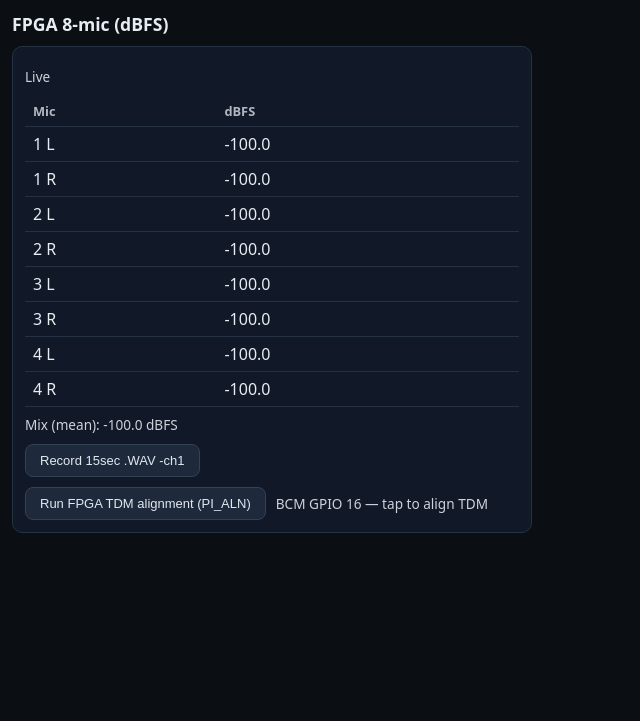
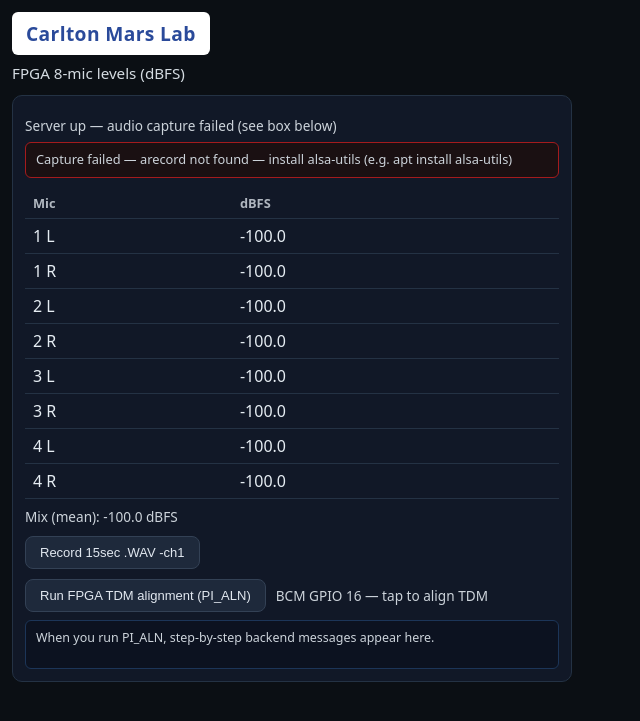
Before and after one commit to paaik/raspberry_pi_mic_setup, a FastAPI app: page / in a window 1280 px wide. Shown: the top 721 px of the page, without its empty margins (0-640 px from the left). Run offline with FastAPI, Linux system fonts and the light colour scheme.

Commit message:
does alsa capture

```diff
--- a/audio/capture_alsa.py
+++ b/audio/capture_alsa.py
@@ -2,7 +2,7 @@ import re
 import subprocess
 import threading
 from dataclasses import dataclass
-from typing import Optional
+from typing import Callable, Optional
 
 import numpy as np
 
@@ -126,7 +126,7 @@ class AlsaI2SMicCapture:
         if self.aln_bcm is not None:
             self._aln_gpio_ready = try_init_aln_output(self.aln_bcm)
 
-    def run_aln_alignment_now(self) -> None:
+    def run_aln_alignment_now(self, on_status: Optional[Callable[[str], None]] = None) -> None:
         """
         Run PI_ALN + PCM discard/sync sequence (call only with arecord running on this object).
         """
@@ -146,6 +146,7 @@ class AlsaI2SMicCapture:
             channels=self.channels,
             block_bytes=self._bytes_per_block,
             aln_set=aln_set,
+            on_status=on_status,
         )
 
     def stop(self) -> None:
--- a/server.py
+++ b/server.py
@@ -83,6 +83,17 @@ class AudioPipeline:
         self._aln_align_done = threading.Event()
         self._aln_align_error: Optional[str] = None
 
+        # Diagnostics for /health (written from capture thread; reads are best-effort).
+        self.capture_state = "starting"
+        self.capture_error: Optional[str] = None
+        self.pcm_blocks = 0
+        self.last_block_peak = 0
+        self.aln_align_active = False
+        self.aln_backend_status = ""
+
+    def _on_aln_detail(self, msg: str) -> None:
+        self.aln_backend_status = msg
+
     def start(self) -> None:
         if self._thread is not None:
             return
@@ -99,28 +110,50 @@ class AudioPipeline:
             pass
 
     def _run_capture_loop(self) -> None:
+        self.capture_state = "starting"
+        self.capture_error = None
         try:
             if shutil.which("arecord") is None:
-                # Running on a dev machine without ALSA utilities.
+                self.capture_state = "failed"
+                self.capture_error = "arecord not found — install alsa-utils (e.g. apt install alsa-utils)"
                 return
 
             self.capture.start()
-        except Exception:
-            # Keep zeros in the dashboard rather than crashing the server.
+        except Exception as e:
+            self.capture_state = "failed"
+            self.capture_error = str(e) or repr(e)
             return
 
+        self.capture_state = "running"
+
         while not self._stop.is_set():
-            if self._aln_align_requested.is_set():
-                self._aln_align_requested.clear()
-                err: Optional[str] = None
-                try:
-                    self.capture.run_aln_alignment_now()
-                except Exception as e:
-                    err = str(e)
-                self._finish_aln_align(err)
-                continue
+            try:
+                if self._aln_align_requested.is_set():
+                    self._aln_align_requested.clear()
+                    self.aln_align_active = True
+                    self.aln_backend_status = "Starting PI_ALN handshake…"
+                    err: Optional[str] = None
+                    try:
+                        self.capture.run_aln_alignment_now(on_status=self._on_aln_detail)
+                    except Exception as e:
+                        err = str(e)
+                        self.aln_backend_status = f"ALN error: {err}"
+                    finally:
+                        self.aln_align_active = False
+                    self._finish_aln_align(err)
+                    continue
 
-            samples = self.capture.read_block()
+                samples = self.capture.read_block()
+            except Exception as e:
+                self.capture_state = "failed"
+                self.capture_error = f"{type(e).__name__}: {e}"
+                break
+
+            self.pcm_blocks += 1
+            try:
+                self.last_block_peak = int(np.max(np.abs(samples)))
+            except Exception:
+                self.last_block_peak = 0
             if self._recording:
                 with self._record_lock:
                     if self._recording:
@@ -267,6 +300,22 @@ class AudioPipeline:
             "aln_gpio": cap.aln_bcm,
             "aln_capable": use_aln,
             "aln_gpio_ready": bool(getattr(cap, "_aln_gpio_ready", False)) if use_aln else False,
+            "aln_align_active": self.aln_align_active,
+            "aln_backend_status": self.aln_backend_status,
+        }
+
+    def capture_dashboard_info(self) -> dict[str, Any]:
+        cap = self.capture
+        dev = cap.device.hw_string if cap.device is not None else "auto (first arecord device)"
+        alive = self._thread is not None and self._thread.is_alive()
+        return {
+            "state": self.capture_state,
+            "error": self.capture_error,
+            "alsa_device": dev,
+            "sample_rate": cap.sample_rate,
+            "pcm_blocks": self.pcm_blocks,
+            "last_block_peak_int32": self.last_block_peak,
+            "capture_thread_alive": alive,
         }
 
 
@@ -358,6 +407,7 @@ def build_app(pipeline: AudioPipeline) -> FastAPI:
             "meters_only": pipeline.meters_only,
         }
         out.update(pipeline.aln_dashboard_info())
+        out["capture"] = pipeline.capture_dashboard_info()
         return out
 
     return app
--- a/web/static/app.js
+++ b/web/static/app.js
@@ -1,14 +1,19 @@
 const CH_NAMES = ["1 L", "1 R", "2 L", "2 R", "3 L", "3 R", "4 L", "4 R"];
 
 const statusEl = document.getElementById("status");
+const captureHint = document.getElementById("captureHint");
 const meterBody = document.getElementById("meterBody");
 const mixRow = document.getElementById("mixRow");
 const recordMic1Btn = document.getElementById("recordMic1Btn");
 const recordMic1Status = document.getElementById("recordMic1Status");
 const alnAlignBtn = document.getElementById("alnAlignBtn");
 const alnAlignStatus = document.getElementById("alnAlignStatus");
+const alnDetail = document.getElementById("alnDetail");
 
-const POLL_MS = 400;
+const POLL_MS = 280;
+const FETCH_TIMEOUT_MS = 8000;
+
+let pollInFlight = false;
 
 function formatDb(v) {
   const n = Number(v);
@@ -31,35 +36,147 @@ function renderMeters(data) {
   }
 }
 
+function describeCapture(c) {
+  if (!c || typeof c !== "object") return { line: "", hintClass: "", showHint: false };
+
+  const st = c.state;
+  const err = c.error;
+  const dev = c.alsa_device || "?";
+  const sr = c.sample_rate;
+  const blocks = c.pcm_blocks;
+  const peak = c.last_block_peak_int32;
+  const alive = c.capture_thread_alive;
+
+  if (st === "failed" && err) {
+    return {
+      line: `Capture failed — ${err}`,
+      hintClass: "err",
+      showHint: true,
+    };
+  }
+  if (st === "starting") {
+    return {
+      line: "ALSA capture thread is starting…",
+      hintClass: "",
+      showHint: true,
+    };
+  }
+  if (!alive && st !== "running") {
+    return {
+      line: "Capture thread is not running — check server logs and ALSA.",
+      hintClass: "err",
+      showHint: true,
+    };
+  }
+  if (st === "running") {
+    let line = `Receiving PCM — device ${dev} @ ${sr} Hz · blocks ${blocks} · last block |max sample| = ${peak} (int32)`;
+    if (blocks > 40 && peak === 0) {
+      line +=
+        " · If this stays 0, the stream may be all zeros (wrong device, I²S not wired, or FPGA silent).";
+      return { line, hintClass: "warn", showHint: true };
+    }
+    return { line, hintClass: "", showHint: true };
+  }
+  return { line: JSON.stringify(c), hintClass: "", showHint: true };
+}
+
+function updateCaptureHint(data) {
+  if (!captureHint) return;
+  const c = data.capture;
+  const { line, hintClass, showHint } = describeCapture(c);
+  if (!showHint || !line) {
+    captureHint.style.display = "none";
+    captureHint.textContent = "";
+    captureHint.className = "small";
+    return;
+  }
+  captureHint.style.display = "block";
+  captureHint.textContent = line;
+  captureHint.className = "small" + (hintClass ? " " + hintClass : "");
+}
+
+function updateStatusLine(data) {
+  if (!statusEl) return;
+  const c = data.capture;
+  if (!c) {
+    statusEl.textContent = data.ok ? "Server OK (no capture info)" : "Unknown";
+    return;
+  }
+  if (c.state === "running") {
+    statusEl.textContent = "Live — levels update from PCM";
+  } else if (c.state === "failed") {
+    statusEl.textContent = "Server up — audio capture failed (see box below)";
+  } else if (c.state === "starting") {
+    statusEl.textContent = "Starting capture…";
+  } else {
+    statusEl.textContent = `Capture: ${c.state}`;
+  }
+}
+
+async function fetchHealth() {
+  const ac = new AbortController();
+  const t = setTimeout(() => ac.abort(), FETCH_TIMEOUT_MS);
+  try {
+    const r = await fetch("/health", { cache: "no-store", signal: ac.signal });
+    if (!r.ok) throw new Error(r.statusText || String(r.status));
+    return await r.json();
+  } finally {
+    clearTimeout(t);
+  }
+}
+
 async function pollOnce() {
+  if (pollInFlight) return;
+  pollInFlight = true;
   try {
-    const r = await fetch("/health", { cache: "no-store" });
-    if (!r.ok) throw new Error(r.statusText || String(r.status));
-    const data = await r.json();
-    if (statusEl) {
-      statusEl.textContent = data.ok ? "Live" : "Unknown";
+    const data = await fetchHealth();
+    updateStatusLine(data);
+    updateCaptureHint(data);
+    renderMeters(data);
+
+    if (alnDetail && data.aln_backend_status) {
+      alnDetail.textContent = data.aln_backend_status;
+    } else if (alnDetail && !data.aln_align_active) {
+      alnDetail.textContent = "When you run PI_ALN, step-by-step backend messages appear here.";
     }
-    renderMeters(data);
+
+    if (alnAlignBtn) {
+      alnAlignBtn.classList.toggle("aln-busy", !!data.aln_align_active);
+    }
+
     return data;
   } catch (e) {
     if (statusEl) {
-      statusEl.textContent = "Disconnected — check server / network";
+      const msg =
+        e && e.name === "AbortError"
+          ? "No response from /health (timeout) — is the server reachable on this host/port?"
+          : "Cannot reach /health — open the dashboard from the same URL as the server (e.g. http://pi:8000), check HTTPS mixed-content, firewall, and that static/app.js loaded.";
+      statusEl.textContent = msg;
+    }
+    if (captureHint) {
+      captureHint.style.display = "block";
+      captureHint.className = "small err";
+      captureHint.textContent =
+        "Tip: use http://<pi-ip>:8000 in the browser bar. If the page is https:// but the API is http://, the browser blocks fetch (mixed content).";
     }
     return null;
+  } finally {
+    pollInFlight = false;
   }
 }
 
 async function refreshAlnButton() {
   if (!alnAlignBtn) return;
   try {
-    const r = await fetch("/health", { cache: "no-store" });
-    if (!r.ok) return;
-    const h = await r.json();
+    const h = await fetchHealth();
     const cap = !!h.aln_capable;
-    alnAlignBtn.disabled = !cap;
+    const busy = !!h.aln_align_active;
+    alnAlignBtn.disabled = !cap || busy;
     if (alnAlignStatus) {
       if (!cap) {
         alnAlignStatus.textContent = "ALN off (--aln-gpio 0) or unavailable.";
+      } else if (busy) {
+        alnAlignStatus.textContent = "Alignment running on Pi…";
       } else {
         alnAlignStatus.textContent = `BCM GPIO ${h.aln_gpio} — tap to align TDM`;
       }
@@ -72,12 +189,16 @@ async function refreshAlnButton() {
 if (alnAlignBtn) {
   alnAlignBtn.addEventListener("click", async () => {
     alnAlignBtn.disabled = true;
-    if (alnAlignStatus) alnAlignStatus.textContent = "Aligning (can take ~30 s)…";
+    if (alnAlignStatus) alnAlignStatus.textContent = "Requested — watch backend steps below…";
+    if (alnDetail) alnDetail.textContent = "Waiting for capture thread to start PI_ALN…";
     try {
-      const r = await fetch("/api/fpga/aln-align", { method: "POST" });
-      const t = await r.text();
-      if (!r.ok) throw new Error(t || r.statusText);
-      if (alnAlignStatus) alnAlignStatus.textContent = "Alignment done.";
+      const ac = new AbortController();
+      const t = setTimeout(() => ac.abort(), 120000);
+      const r = await fetch("/api/fpga/aln-align", { method: "POST", signal: ac.signal });
+      const txt = await r.text();
+      clearTimeout(t);
+      if (!r.ok) throw new Error(txt || r.statusText);
+      if (alnAlignStatus) alnAlignStatus.textContent = "Alignment finished (check message above).";
     } catch (e) {
       if (alnAlignStatus) {
         alnAlignStatus.textContent = `Error: ${e && e.message ? e.message : e}`;
@@ -86,7 +207,6 @@ if (alnAlignBtn) {
       await refreshAlnButton();
     }
   });
-  refreshAlnButton();
 }
 
 if (recordMic1Btn) {
@@ -120,9 +240,7 @@ if (recordMic1Btn) {
   });
 }
 
-function startPolling() {
-  pollOnce();
-  setInterval(pollOnce, POLL_MS);
-}
-
-startPolling();
+pollOnce();
+setInterval(pollOnce, POLL_MS);
+refreshAlnButton();
+setInterval(refreshAlnButton, 2000);
--- a/web/templates/index.html
+++ b/web/templates/index.html
@@ -3,7 +3,7 @@
   <head>
     <meta charset="utf-8" />
     <meta name="viewport" content="width=device-width, initial-scale=1" />
-    <title>FPGA 8-mic levels</title>
+    <title>Carlton Mars Lab — FPGA mic levels</title>
     <style>
       body {
         font-family: system-ui, -apple-system, Segoe UI, Roboto, Arial, sans-serif;
@@ -11,12 +11,25 @@
         padding: 12px;
         background: #0b0f14;
         color: #e6edf3;
-        max-width: 520px;
+        max-width: 560px;
       }
-      h1 {
-        font-size: 1.1rem;
-        font-weight: 600;
-        margin: 0 0 10px;
+      .site-header {
+        margin-bottom: 12px;
+      }
+      .brand-logo {
+        background: #fff;
+        color: #2a4a9a;
+        font-weight: 700;
+        font-size: 1.2rem;
+        padding: 8px 14px;
+        border-radius: 6px;
+        display: inline-block;
+        letter-spacing: 0.02em;
+      }
+      .brand-tag {
+        margin: 8px 0 0;
+        font-size: 0.95rem;
+        opacity: 0.92;
       }
       .card {
         background: #111827;
@@ -37,6 +50,34 @@
       }
       #status {
         margin-top: 8px;
+        line-height: 1.45;
+      }
+      #captureHint {
+        margin-top: 6px;
+        padding: 8px 10px;
+        border-radius: 6px;
+        background: #0f172a;
+        border: 1px solid #334155;
+        font-size: 0.8rem;
+        line-height: 1.4;
+      }
+      #captureHint.warn {
+        border-color: #b45309;
+        background: #1c1410;
+      }
+      #captureHint.err {
+        border-color: #b91c1c;
+        background: #1c1010;
+      }
+      #alnDetail {
+        margin-top: 6px;
+        padding: 8px 10px;
+        border-radius: 6px;
+        background: #0c1220;
+        border: 1px solid #1e3a5f;
+        font-size: 0.78rem;
+        line-height: 1.45;
+        min-height: 2.5em;
       }
       table {
         width: 100%;
@@ -71,12 +112,22 @@
       button:not(:disabled):hover {
         background: #334155;
       }
+      #alnAlignBtn.aln-busy {
+        opacity: 1;
+        border-color: #38bdf8;
+        box-shadow: 0 0 0 2px rgba(56, 189, 248, 0.35);
+        background: #0f172a;
+      }
     </style>
   </head>
   <body>
-    <h1>FPGA 8-mic (dBFS)</h1>
+    <header class="site-header">
+      <div class="brand-logo">Carlton Mars Lab</div>
+      <p class="brand-tag">FPGA 8-mic levels (dBFS)</p>
+    </header>
     <div class="card">
-      <div id="status" class="small">Loading…</div>
+      <div id="status" class="small">Connecting to server…</div>
+      <div id="captureHint" class="small" style="display: none"></div>
       <table aria-label="Per-channel levels">
         <thead>
           <tr>
@@ -84,7 +135,16 @@
             <th>dBFS</th>
           </tr>
         </thead>
-        <tbody id="meterBody"></tbody>
+        <tbody id="meterBody">
+          <tr><td>1 L</td><td>—</td></tr>
+          <tr><td>1 R</td><td>—</td></tr>
+          <tr><td>2 L</td><td>—</td></tr>
+          <tr><td>2 R</td><td>—</td></tr>
+          <tr><td>3 L</td><td>—</td></tr>
+          <tr><td>3 R</td><td>—</td></tr>
+          <tr><td>4 L</td><td>—</td></tr>
+          <tr><td>4 R</td><td>—</td></tr>
+        </tbody>
       </table>
       <div class="row small" id="mixRow" style="margin-top: 8px"></div>
       <div class="row">
@@ -99,7 +159,13 @@
         </button>
         <span id="alnAlignStatus" class="small"></span>
       </div>
+      <div id="alnDetail" class="small" style="margin-top: 8px">
+        Backend steps appear here while alignment runs (poll <code>/health</code>).
+      </div>
     </div>
+    <noscript>
+      <p style="color: #f87171">Enable JavaScript — this dashboard needs it to poll <code>/health</code>.</p>
+    </noscript>
     <script src="/static/app.js"></script>
   </body>
 </html>
```
Also changed, not shown: audio/tdm_align.py (+17 -1 lines), README.md.
